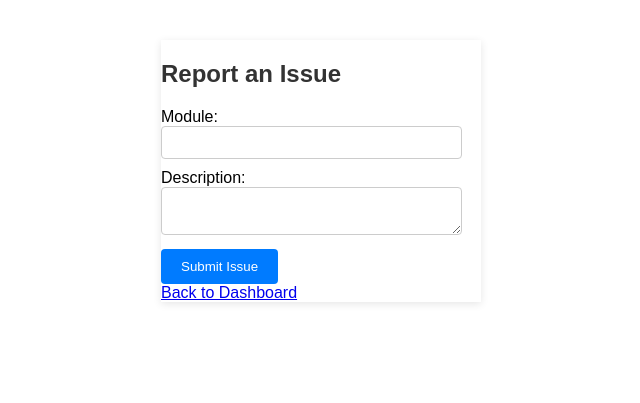
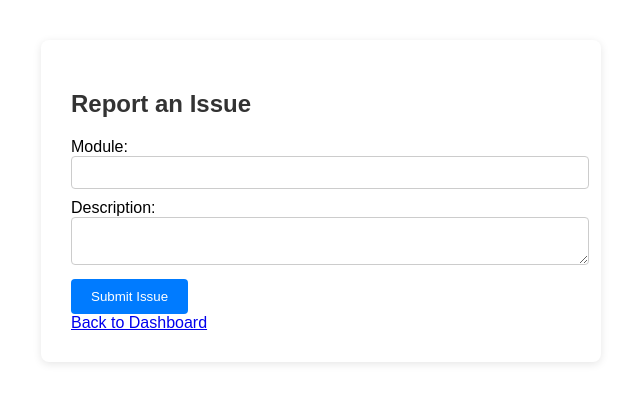
Before and after one commit to manokrishnaabhiram/support_opp, a Python web app: template templates/report_issue.html in a window 1280 px wide. Shown: the top 403 px of the page, without its empty margins (319-959 px from the left). Run offline with Jinja, Linux system fonts and the light colour scheme; the template is opened without the code that fills it, so the values that code supplies are empty.

Commit message:
Update style.css

```diff
--- a/static/style.css
+++ b/static/style.css
@@ -4,8 +4,18 @@ body {
     margin: 0;
     padding: 0;
 }
-/* Figma-inspired container styles */
+/* Default container styles */
 .container {
+    background: #fff;
+    margin: 40px auto;
+    padding: 30px;
+    border-radius: 8px;
+    box-shadow: 0 2px 8px rgba(0,0,0,0.1);
+    max-width: 500px;
+}
+
+/* Figma-inspired styles for login page only */
+.container.login-container {
     display: flex;
     width: 320px;
     min-width: 320px;
@@ -18,7 +28,7 @@ body {
     border: var(--sds-size-stroke-border) solid var(--sds-color-border-default-default);
     background: var(--sds-color-background-default-default);
     margin: 40px auto;
-    box-shadow: 0 2px 8px rgba(0,0,0,0.1); /* Optional: keep shadow for depth */
+    box-shadow: 0 2px 8px rgba(0,0,0,0.1);
 }
 h2, h3 {
     color: #333;
```
